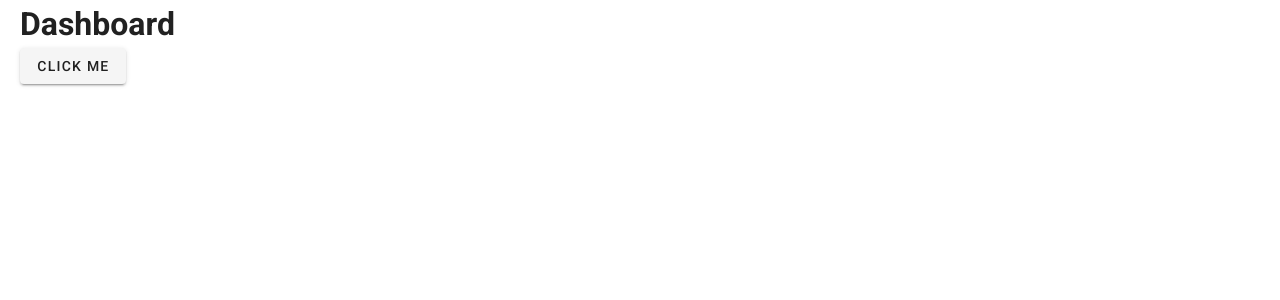
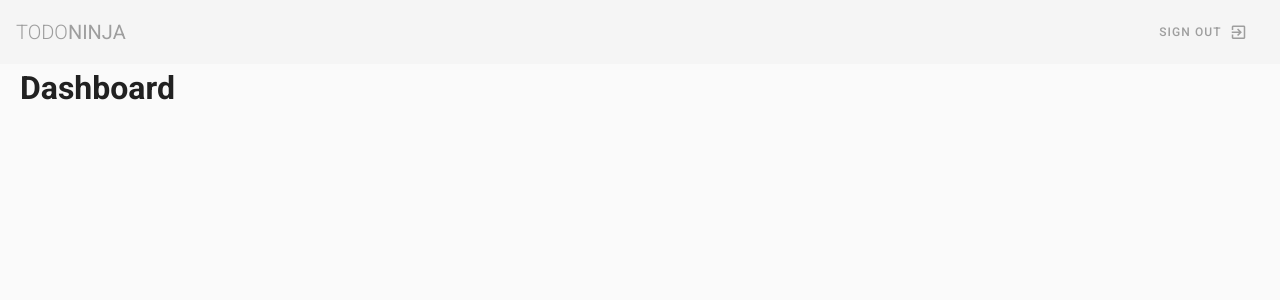
Before and after one commit to sairilseb-me/test_project, a Vue app: page / in a window 1280 px wide. Shown: the top 300 px of the page. Built offline with nearby package versions, Linux system fonts and the light colour scheme.

Commit message:
toolbar tuts

```diff
--- a/src/App.vue
+++ b/src/App.vue
@@ -1,19 +1,22 @@
 <template>
   <v-app>
-    <v-content>
+    <navbar></navbar>
+    <v-main class="grey lighten-5">
       <router-view></router-view>
-    </v-content>
+    </v-main>
   </v-app>
 </template>
 
 <script>
 import HelloWorld from './components/HelloWorld.vue';
+import Navbar from './components/Navbar.vue';
 
 export default {
   name: 'App',
 
   components: {
-    HelloWorld
+    HelloWorld,
+    'navbar': Navbar,
   },
 
   data: () => ({
--- a/src/components/Dashboard.vue
+++ b/src/components/Dashboard.vue
@@ -1,8 +1,6 @@
 <template>
     <div class="dashboard mx-5">
         <h1>Dashboard</h1>
-       <!-- <v-btn class="hidden-md-and-down">Click Me</v-btn> -->
-       <!-- <v-btn class="hidden-md-and-up">Click Me</v-btn> -->
-       <v-btn class="hidden-sm-and-down">Click Me</v-btn>
+
     </div>
 </template>
--- /dev/null
+++ b/src/components/Navbar.vue
@@ -0,0 +1,28 @@
+<template>
+    <nav>
+       <v-app-bar flat class="grey lighten-4">
+            <v-toolbar-title class="text-uppercase grey--text">
+                <span class="font-weight-light">Todo</span>
+                <span>Ninja</span>
+            </v-toolbar-title>
+            <v-spacer></v-spacer>
+            <v-btn text small color="grey" class="mx-2">
+                <span>Sign Out</span>
+                <v-icon right>
+                    mdi-exit-to-app
+                </v-icon>
+            </v-btn>
+       </v-app-bar>
+    </nav>
+</template>
+
+<script>
+
+export default {
+    data(){
+        return{
+
+        }
+    }
+}
+</script>
```
